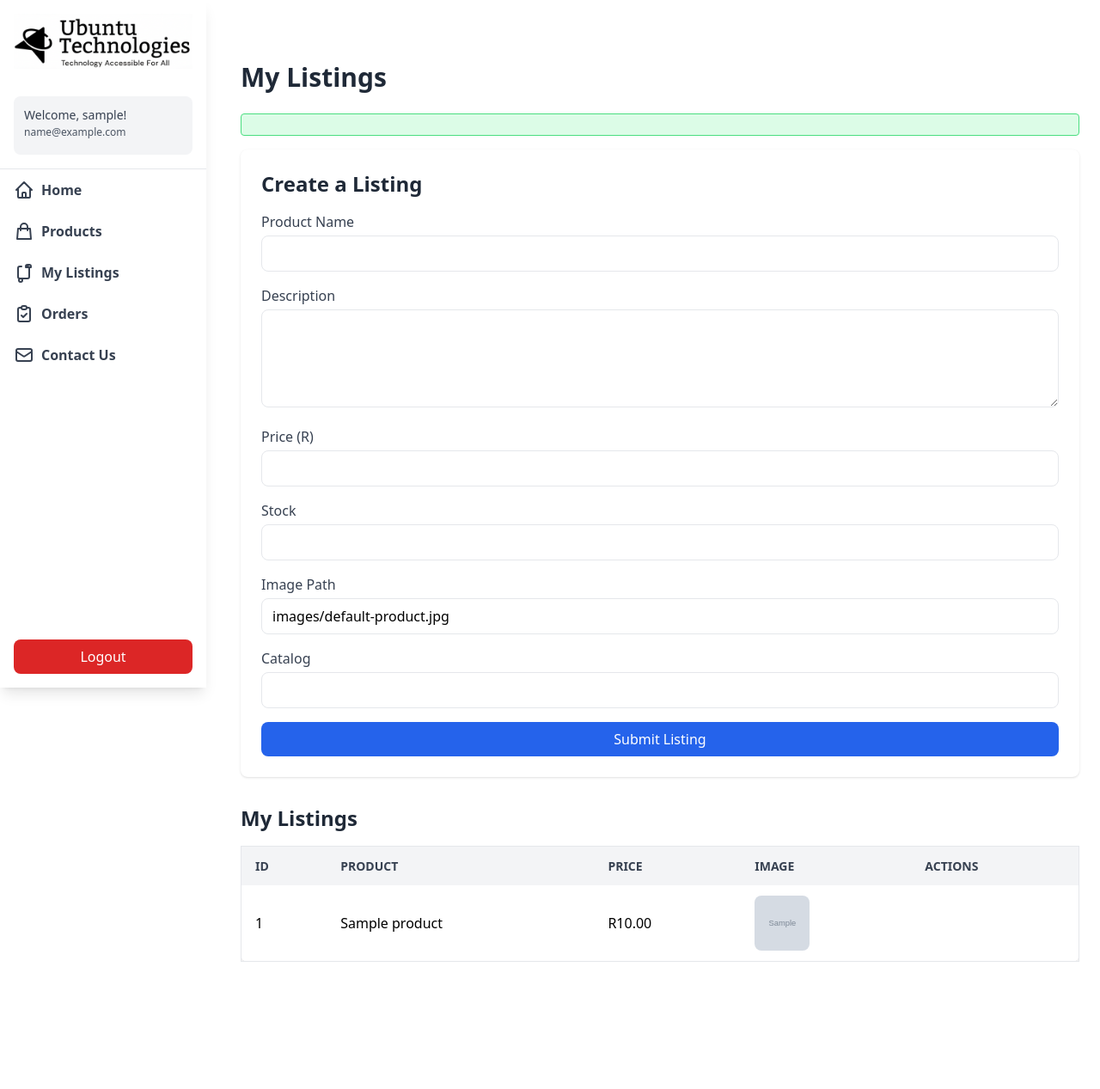
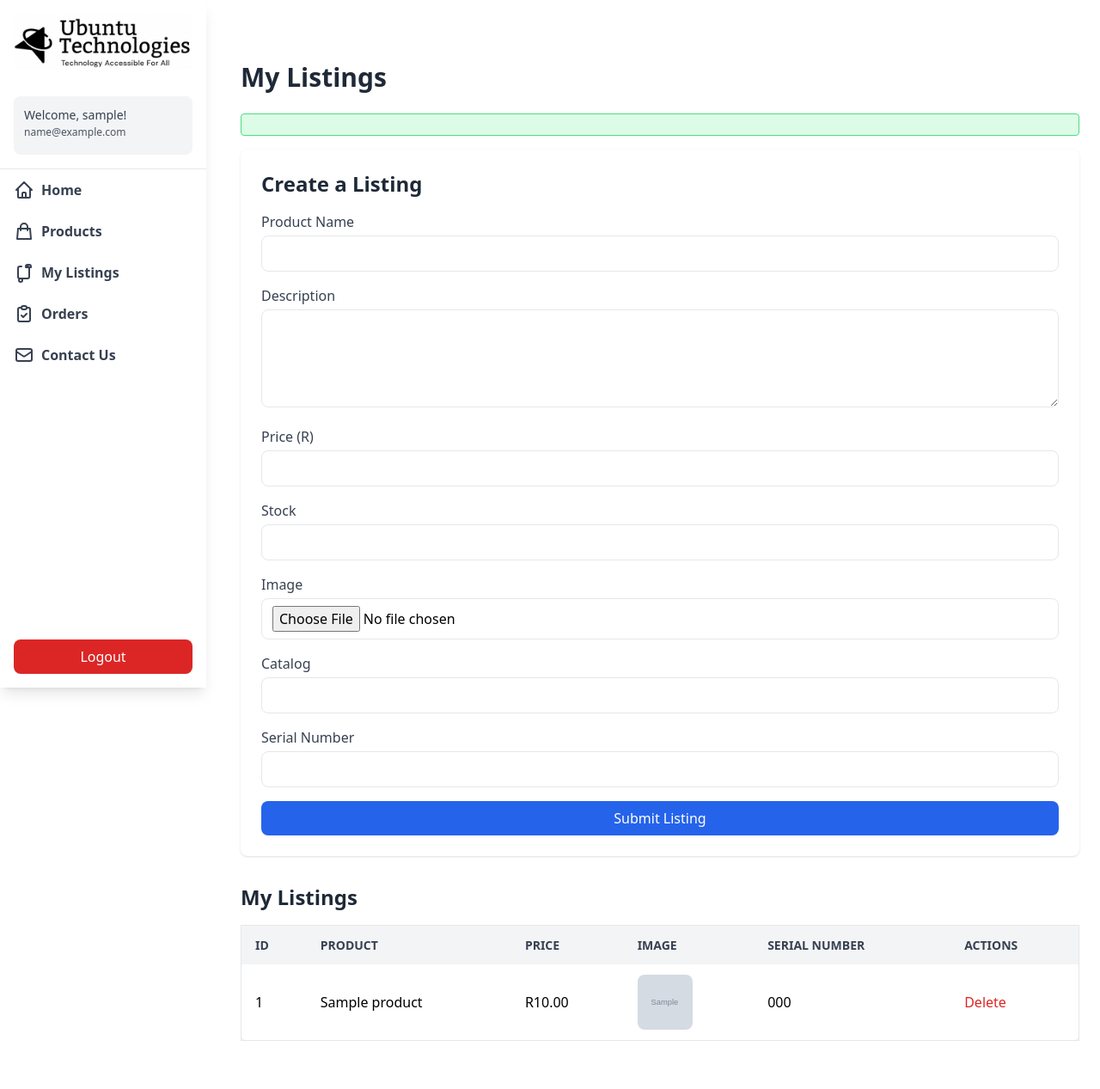
Before and after one commit to La-Flame1/UbuntuTech, a PHP site: page /UbuntuTech/listing.php in a window 1280 px wide. Shown: the whole page at 86% size. Before the commit the page ends 1119 px from the top, so only its background shows below. Run offline with PHP 8.4, Linux system fonts and the light colour scheme; the visitor is signed in with stand-in values (Sample User, id 1); tables that the repository leaves empty or names only in its code hold one stand-in row (values such as "Sample post"); grey boxes marked "Sample" are stand-in pictures; some libraries are stand-ins or nearby versions.

Commit message:
Fine tunning and had issues with the instance

```diff
--- a/Main/listing.php
+++ b/Main/listing.php
@@ -21,12 +21,34 @@
     $description = trim($_POST['description'] ?? '');
     $price = floatval($_POST['price'] ?? 0);
     $stock = intval($_POST['stock'] ?? 0);
-    $image_path = trim($_POST['image_path'] ?? 'images/default-product.jpg');
     $catalog = trim($_POST['catalog'] ?? '');
     $serial_number = trim($_POST['serial_number'] ?? '');
+    $image_path = 'uploads/default.jpg'; // Default image path
 
-    if (empty($name) || empty($description) || $price <= 0 || $stock < 0) {
-        $error = "All fields (name, description, price, stock) are required, and price/stock must be valid.";
+    // Handle image upload
+    if (isset($_FILES['image']) && $_FILES['image']['error'] === UPLOAD_ERR_OK) {
+        $target_dir = "uploads/";
+        if (!file_exists($target_dir)) {
+            mkdir($target_dir, 0777, true);
+        }
+        $image_file_type = strtolower(pathinfo($_FILES['image']['name'], PATHINFO_EXTENSION));
+        $allowed_types = ['jpg', 'jpeg', 'png', 'gif'];
+        if (in_array($image_file_type, $allowed_types)) {
+            $target_file = $target_dir . uniqid() . '.' . $image_file_type;
+            if (move_uploaded_file($_FILES['image']['tmp_name'], $target_file)) {
+                $image_path = $target_file;
+            } else {
+                $error = "Failed to upload image. Please try again. Error: " . $_FILES['image']['error'];
+                error_log("Image upload failed: " . $_FILES['image']['error']);
+            }
+        } else {
+            $error = "Only JPG, JPEG, PNG, and GIF files are allowed.";
+            error_log("Unsupported image type: " . $image_file_type);
+        }
+    }
+
+    if (empty($name) || empty($description) || $price <= 0 || $stock < 0 || empty($serial_number)) {
+        $error = "All fields (name, description, price, stock, serial number) are required, and price/stock must be valid.";
     } else {
         $stmt = $conn->prepare("INSERT INTO products (name, description, price, stock, image_path, catalog, serial_number, user_email) VALUES (?, ?, ?, ?, ?, ?, ?, ?)");
         $stmt->bind_param("ssdsssss", $name, $description, $price, $stock, $image_path, $catalog, $serial_number, $_SESSION['user']);
@@ -34,7 +56,8 @@
             $success = "Listing created successfully!";
             $last_inserted_id = $conn->insert_id;
         } else {
-            $error = "Failed to create listing. Please try again.";
+            $error = "Failed to create listing. Please try again. Error: " . $conn->error;
+            error_log("Insert failed: " . $conn->error);
         }
         $stmt->close();
     }
@@ -48,11 +71,17 @@
         $stmt = $conn->prepare("DELETE FROM products WHERE serial_number = ? AND user_email = ?");
         $stmt->bind_param("ss", $serial_number_to_delete, $_SESSION['user']);
         if ($stmt->execute()) {
-            $success = "Listing deleted successfully!";
-            // Optionally refresh listings after deletion
-            header("Refresh:0");
+            if ($stmt->affected_rows > 0) {
+                $success = "Listing deleted successfully!";
+            } else {
+                $error = "No matching listing found to delete.";
+            }
+            // Redirect to refresh the page with updated data
+            header("Location: listing.php");
+            exit();
         } else {
-            $error = "Failed to delete listing. Please try again.";
+            $error = "Failed to delete listing. Error: " . $conn->error;
+            error_log("Delete failed: " . $conn->error);
         }
         $stmt->close();
     } else {
@@ -60,15 +89,21 @@
     }
 }
 
-
 // Fetch user's listings
 $user_email = $_SESSION['user'];
-$stmt = $conn->prepare("SELECT product_id, name, price, image_path FROM products WHERE user_email = ?");
+$stmt = $conn->prepare("SELECT product_id, name, price, image_path, serial_number FROM products WHERE user_email = ?");
 $stmt->bind_param("s", $user_email);
 $stmt->execute();
 $result = $stmt->get_result();
 $listings = $result->fetch_all(MYSQLI_ASSOC);
 $stmt->close();
+
+// Fetch newly added listing if applicable
+$new_listing = null;
+if ($last_inserted_id) {
+    $result = $conn->query("SELECT serial_number, name, price, image_path FROM products WHERE product_id = " . $conn->real_escape_string($last_inserted_id));
+    $new_listing = $result->fetch_assoc();
+}
 
 $conn->close();
 ?>
@@ -83,13 +118,12 @@
         <div class="bg-green-100 border border-green-400 text-green-700 px-4 py-3 rounded mb-4" role="alert">
             <p class="text-sm"><?php echo htmlspecialchars($success); ?></p>
         </div>
-        <?php if ($last_inserted_id) {
-            $new_listing = $conn->query("SELECT serial_number, name, price, image_path FROM products WHERE serial_number = $last_inserted_number")->fetch_assoc();
-        ?>
+        <?php if ($new_listing) { ?>
             <div class="bg-white p-4 rounded-lg shadow mb-4">
                 <h3 class="text-lg font-semibold">Newly Added Listing</h3>
                 <p>Name: <?php echo htmlspecialchars($new_listing['name']); ?></p>
                 <p>Price: R<?php echo number_format($new_listing['price'], 2); ?></p>
+                <p>Serial Number: <?php echo htmlspecialchars($new_listing['serial_number']); ?></p>
                 <img src="<?php echo htmlspecialchars($new_listing['image_path']); ?>" alt="<?php echo htmlspecialchars($new_listing['name']); ?>" class="w-16 h-16 object-cover rounded-lg">
             </div>
         <?php } ?>
@@ -102,9 +136,8 @@
     <!-- Create New Listing Form -->
     <div class="bg-white p-6 rounded-lg shadow mb-8">
         <h2 class="text-2xl font-semibold text-gray-800 mb-4">Create a Listing</h2>
-        <form method="POST" action="listing.php" class="space-y-4">
+        <form method="POST" action="listing.php" enctype="multipart/form-data" class="space-y-4">
             <div>
-
                 <label for="name" class="block text-gray-700 font-medium mb-1">Product Name</label>
                 <input type="text" id="name" name="name" class="w-full px-3 py-2 border rounded-lg focus:outline-none focus:ring-2 focus:ring-blue-600" required>
             </div>
@@ -121,12 +154,16 @@
                 <input type="number" id="stock" name="stock" min="0" class="w-full px-3 py-2 border rounded-lg focus:outline-none focus:ring-2 focus:ring-blue-600" required>
             </div>
             <div>
-                <label for="image_path" class="block text-gray-700 font-medium mb-1">Image Path</label>
-                <input type="text" id="image_path" name="image_path" class="w-full px-3 py-2 border rounded-lg focus:outline-none focus:ring-2 focus:ring-blue-600" value="images/default-product.jpg">
+                <label for="image" class="block text-gray-700 font-medium mb-1">Image</label>
+                <input type="file" id="image" name="image" accept="image/jpeg,image/png,image/gif" class="w-full px-3 py-2 border rounded-lg focus:outline-none focus:ring-2 focus:ring-blue-600">
             </div>
             <div>
                 <label for="catalog" class="block text-gray-700 font-medium mb-1">Catalog</label>
                 <input type="text" id="catalog" name="catalog" class="w-full px-3 py-2 border rounded-lg focus:outline-none focus:ring-2 focus:ring-blue-600">
+            </div>
+            <div>
+                <label for="serial_number" class="block text-gray-700 font-medium mb-1">Serial Number</label>
+                <input type="text" id="serial_number" name="serial_number" class="w-full px-3 py-2 border rounded-lg focus:outline-none focus:ring-2 focus:ring-blue-600" required>
             </div>
             <button type="submit" name="submit_listing" class="w-full py-2 bg-blue-600 text-white rounded-lg hover:bg-blue-700">Submit Listing</button>
         </form>
@@ -143,14 +180,14 @@
                         <th class="py-3 px-4 text-left">Product</th>
                         <th class="py-3 px-4 text-left">Price</th>
                         <th class="py-3 px-4 text-left">Image</th>
+                        <th class="py-3 px-4 text-left">Serial Number</th>
                         <th class="py-3 px-4 text-left">Actions</th>
                     </tr>
-
                 </thead>
                 <tbody>
                     <?php if (empty($listings)) { ?>
                         <tr>
-                            <td colspan="4" class="py-4 text-center text-gray-500">No listings found.</td>
+                            <td colspan="6" class="py-4 text-center text-gray-500">No listings found.</td>
                         </tr>
                     <?php } else { ?>
                         <?php foreach ($listings as $listing) { ?>
@@ -160,6 +197,13 @@
                                 <td class="py-3 px-4">R<?php echo number_format($listing['price'], 2); ?></td>
                                 <td class="py-3 px-4">
                                     <img src="<?php echo htmlspecialchars($listing['image_path']); ?>" alt="<?php echo htmlspecialchars($listing['name']); ?>" class="w-16 h-16 object-cover rounded-lg">
+                                </td>
+                                <td class="py-3 px-4"><?php echo htmlspecialchars($listing['serial_number']); ?></td>
+                                <td class="py-3 px-4">
+                                    <form method="POST" action="listing.php" style="display:inline;" onsubmit="return confirm('Are you sure you want to delete this listing?');">
+                                        <input type="hidden" name="serial_number_to_delete" value="<?php echo htmlspecialchars($listing['serial_number']); ?>">
+                                        <button type="submit" name="delete_listing" class="text-red-600 hover:text-red-800">Delete</button>
+                                    </form>
                                 </td>
                             </tr>
                         <?php } ?>
```
Also changed, not shown: Main/admin_dashboard.php (+16 -34 lines).
